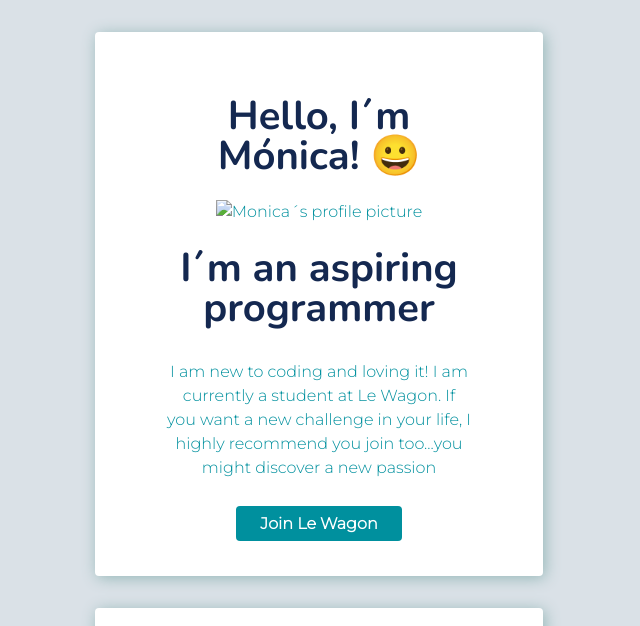
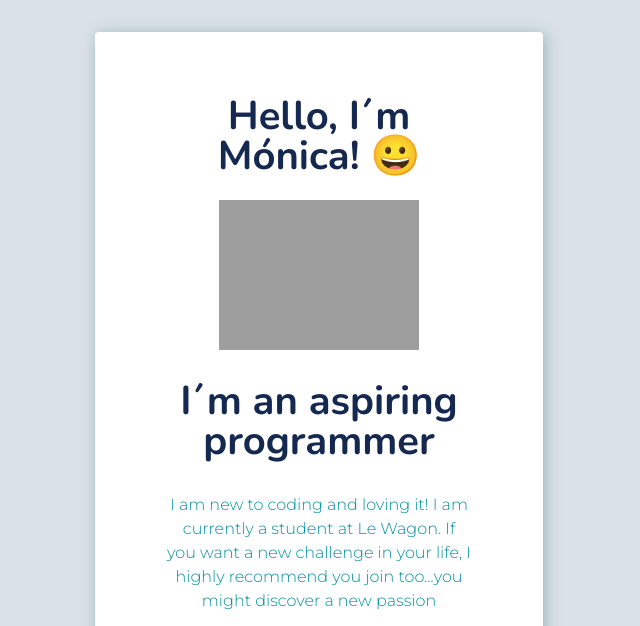
Before and after one commit to CookieMonica/profile, a plain HTML site: page index.html in a window 1280 px wide. Shown: the top 626 px of the page, without its empty margins (321-961 px from the left). Drawn offline with nearby package versions, Linux system fonts and the light colour scheme; the site is published under a folder, as on GitHub Pages, so addresses that start at the root find nothing.

Commit message:
fixed the link to the picture

```diff
--- a/index.html
+++ b/index.html
@@ -16,7 +16,7 @@
   <div class="container">
     <div class="card-white">
       <h1>Hello, I´m Mónica! 😀</h1>
-      <img src="/images/20200501_202546-modified-modified.png" alt="Monica´s profile picture">
+      <img src="images/20200501_202546-modified-modified.png" alt="Monica´s profile picture">
       <h2> I´m an aspiring programmer </h2>
       <p>I am new to coding and loving it! I am currently a student at Le Wagon. If you want a new challenge in your life, I highly recommend you join too...you might discover a new passion</p>
       <a href="https://www.lewagon.com/" target="_blank" class="btn-blue">Join Le Wagon</a>
```
